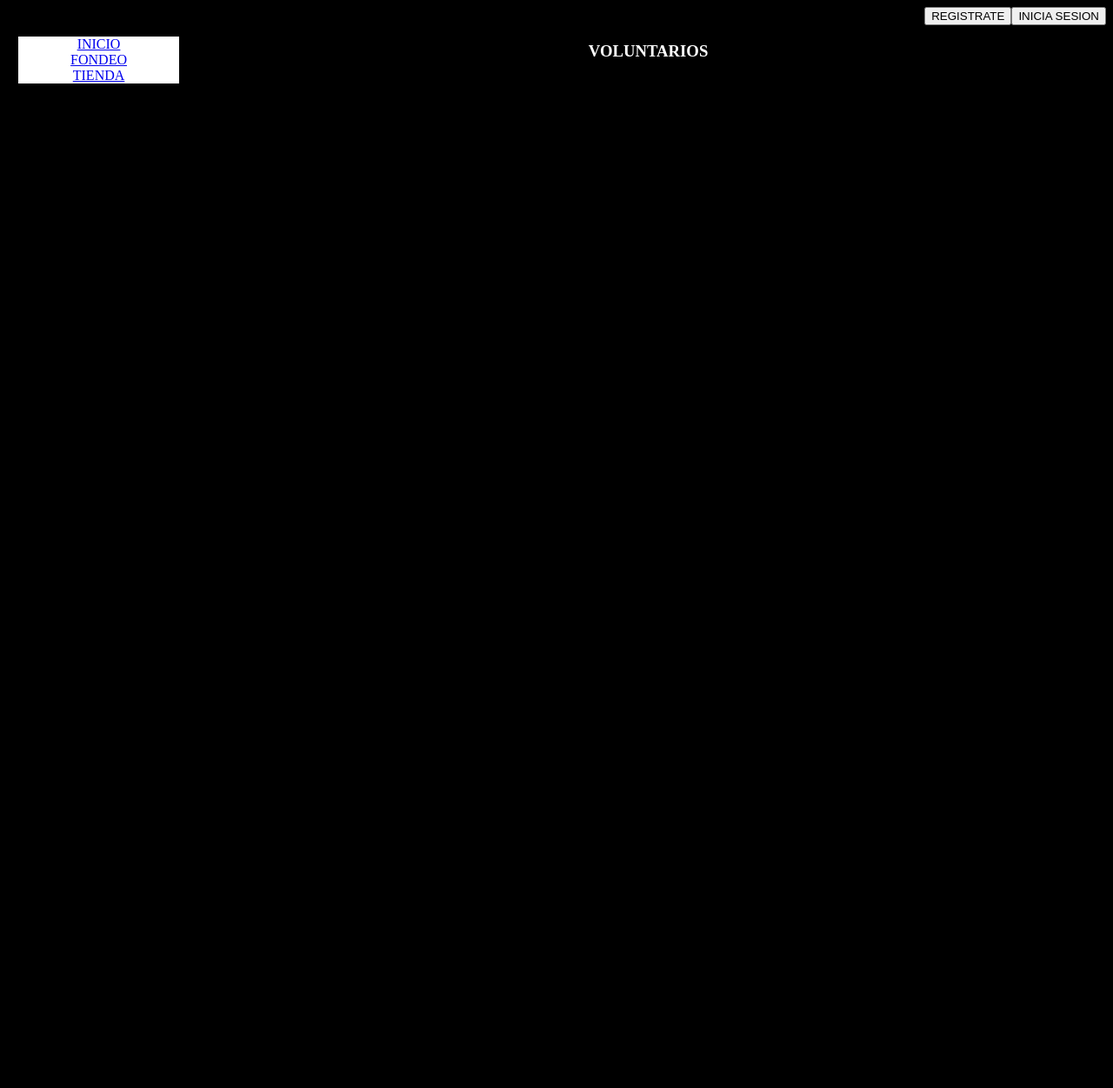
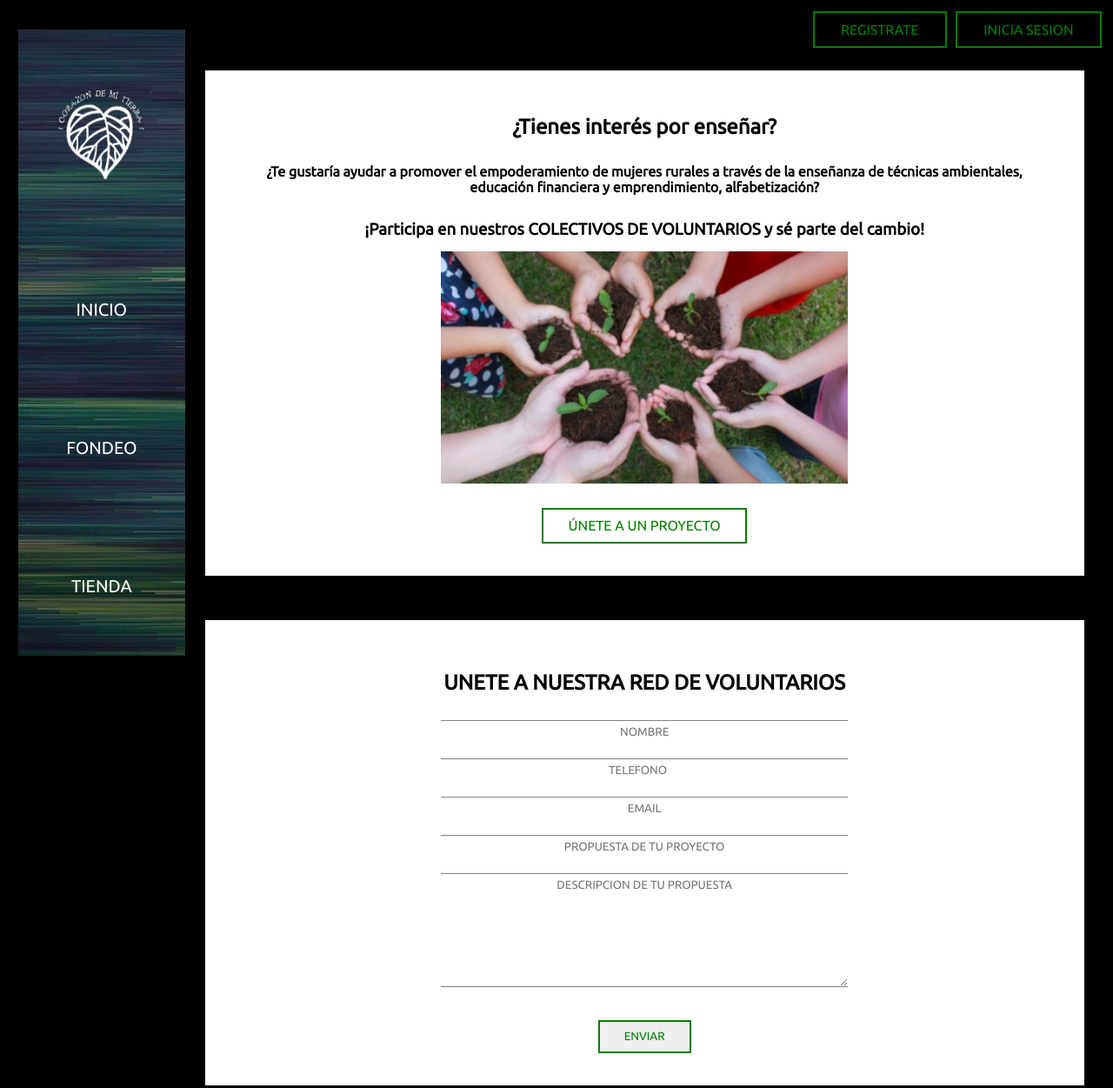
Before and after one commit to gabyx08/corazonDeMiTierra, a plain HTML site: page voluntarios.html in a window 1280 px wide. Shown: the whole page at 87% size. Before the commit the page ends 800 px from the top, so only its background shows below. Drawn offline with Linux system fonts and the light colour scheme.

Commit message:
inicio y voluntarios

```diff
--- a/assets/css/main.css
+++ b/assets/css/main.css
@@ -1,5 +1,7 @@
+@import url('https://fonts.googleapis.com/css?family=Ubuntu');
 *{
   box-sizing: border-box;
+  font-family: 'Ubuntu', sans-serif;
 }
 body{
   background: #000;
@@ -8,6 +10,10 @@ body{
   display: flex;
   margin: 0;
   padding: 0;
+}
+.logo{
+  width: 60%;
+  height: 15%;
 }
 #nav-carrusel{
   width: 100%;
@@ -22,10 +28,39 @@ body{
   align-items: center;
   width: 15%;
   margin: 1%;
-  background: white;
+  background-image: url(../img/fondo.jpg);
+  background-repeat: no-repeat;
+  background-size: cover;
+}
+.link-nav{
+  text-decoration: none;
+  color: white;
+  font-size: 20px;
+}
+.link-nav:hover{
+  cursor: pointer;
+  color: yellow;
+  text-decoration: none;
 }
 .carousel{
   width: 85%;
+}
+.carousel-caption{
+  position: absolute;
+  margin-bottom: 350px;
+}
+.carousel-caption h2{
+  font-size: 60px;
+  background-color: rgba(75, 212, 123, 0.5);
+}
+.carousel-caption button{
+  border: 3px double #fff;
+  color: white;
+  background-color: rgba(241, 196, 15, 0.5);
+  font-size: 25px;
+}
+.carousel-caption button:hover{
+  background: rgba(112, 123, 124, 0.5);
 }
 footer{
   justify-content: space-around;
--- a/assets/css/voluntarios.css
+++ b/assets/css/voluntarios.css
@@ -1,16 +1,72 @@
 
 #registroBtn{
   justify-content: flex-end;
+  width: 80%;
+  float: right;
 }
-nav-infoVol{
+.derecha{
   width: 100%;
-  justify-content: space-between;
+  justify-content: flex-end;
+}
+#registroBtn a{
+  margin: .5%;
+  margin-bottom: 0;
+}
+.menu-nav{
+  position: fixed;
+  height: 90%;
+  margin-top: 2%;
+  padding: 0;
 }
 #infoVol{
-  width: 85%;
+  width: 80%;
+  flex-direction: column;
+  align-items: center;
   justify-content: center;
+  background: #fff;
+  margin: 2%;
+  padding: 3%;
+}
+#infoVol img{
+  width: 50%;
 }
 h1{
   color: white;
   text-align: center;
 }
+.texto{
+  text-align: center;
+  margin: 1.5%;
+}
+.boton{
+  text-decoration: none;
+  color: green;
+  border: 2px solid green;
+  padding: 1% 3%;
+  margin-top: 3%;
+}
+.boton:hover{
+color: white ;
+border: 2px solid gray;
+background-color: green;
+}
+#formulario{
+  margin: 2%;
+  background: #fff;
+  flex-direction: column;
+  width: 80%;
+  align-items: center;
+  padding: 3%;
+}
+#formulario input,textarea{
+  text-align: center;
+  margin: 1%;
+  border: 0;
+  border-top: 1px solid gray;
+  width: 50%;
+  padding: .5%;
+}
+
+textarea{
+  border-bottom: 1px solid gray;
+}
--- a/voluntarios.html
+++ b/voluntarios.html
@@ -9,18 +9,37 @@
   </head>
   <body>
     <header id="registroBtn" class="container">
-        <button type="button" name="button">REGISTRATE</button>
-        <button type="button" name="button">INICIA SESION</button>
+        <a href="#formulario" class="boton">REGISTRATE</a>
+        <a href="#" class="boton">INICIA SESION</a>
     </header>
-    <section  id="nav-infoVol" class="container">
-      <nav class="container menu">
-        <a href="index.html">INICIO</a>
-        <a href="fondeo.html">FONDEO</a>
-        <a href="tienda.html">TIENDA</a>
-      </nav>
-      <section id="infoVol">
-        <h1>VOLUNTARIOS</h1>
+    <nav class="container menu menu-nav">
+      <img class="logo" src="assets/img/logo_completo.png">
+      <a href="index.html" class="link-nav">INICIO</a>
+      <a href="fondeo.html" class="link-nav">FONDEO</a>
+      <a href="tienda.html" class="link-nav">TIENDA</a>
+    </nav>
+    <section  class="container derecha">
+      <section id="infoVol" class="container">
+        <!-- <h1>VOLUNTARIOS</h1> -->
+        <h2 class="texto">¿Tienes interés por enseñar?</h2>
+        <h4 class="texto">¿Te gustaría ayudar a promover el empoderamiento de mujeres rurales
+          a través de la enseñanza de técnicas ambientales, educación financiera y emprendimiento, alfabetización?</h4>
+        <h3 class="texto">¡Participa en nuestros COLECTIVOS DE VOLUNTARIOS y sé parte del cambio! </h3>
+        <img src="assets/img/voluntariado/voluntariado.jpg" width="70%">
+        <a href="#formulario" class="boton">ÚNETE A UN PROYECTO</a>
       </section>
     </section>
+
+    <section  class="container derecha">
+      <section id="formulario" class="container">
+        <h2>UNETE A NUESTRA RED DE VOLUNTARIOS</h2>
+        <input type="text" placeholder="NOMBRE">
+        <input type="number" placeholder="TELEFONO">
+        <input type="email" placeholder="EMAIL">
+        <input type="text" placeholder="PROPUESTA DE TU PROYECTO">
+        <textarea name="name" rows="8" cols="40" placeholder="DESCRIPCION DE TU PROPUESTA"></textarea>
+        <button type="send" name="button" class="boton">ENVIAR</button>
+       </section>
+     </section>
   </body>
 </html>
```
Also changed, not shown: index.html (+10 -14 lines), assets/img/conservas/tienda-home.jpg, assets/img/fondeo/fondeo-home.jpg, assets/img/fondo.jpg (added), assets/img/logo_completo.png (added), assets/img/mujeres-cosecha.jpg (deleted), assets/img/voluntariado/taller.jpg (renamed from assets/img/voluntariado/escuela-taller-agricultura-ecologica-huertos-verduras-ecologicas-700x350.jpg), assets/img/voluntariado/voluntariado.jpg (renamed from assets/img/voluntariado/voluntariado_medioambiete1.jpg), assets/img/voluntariado/voluntarios-home.jpg.
